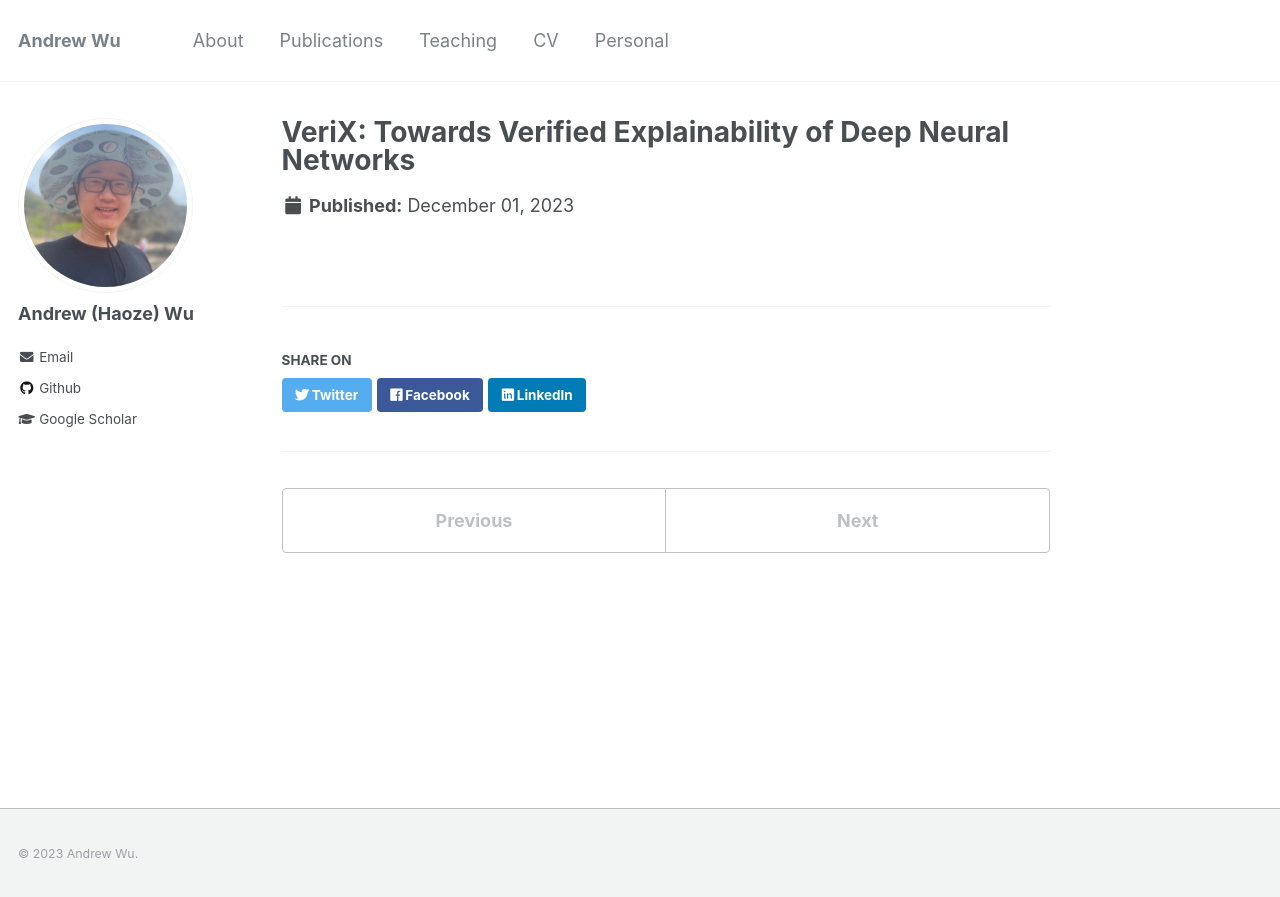
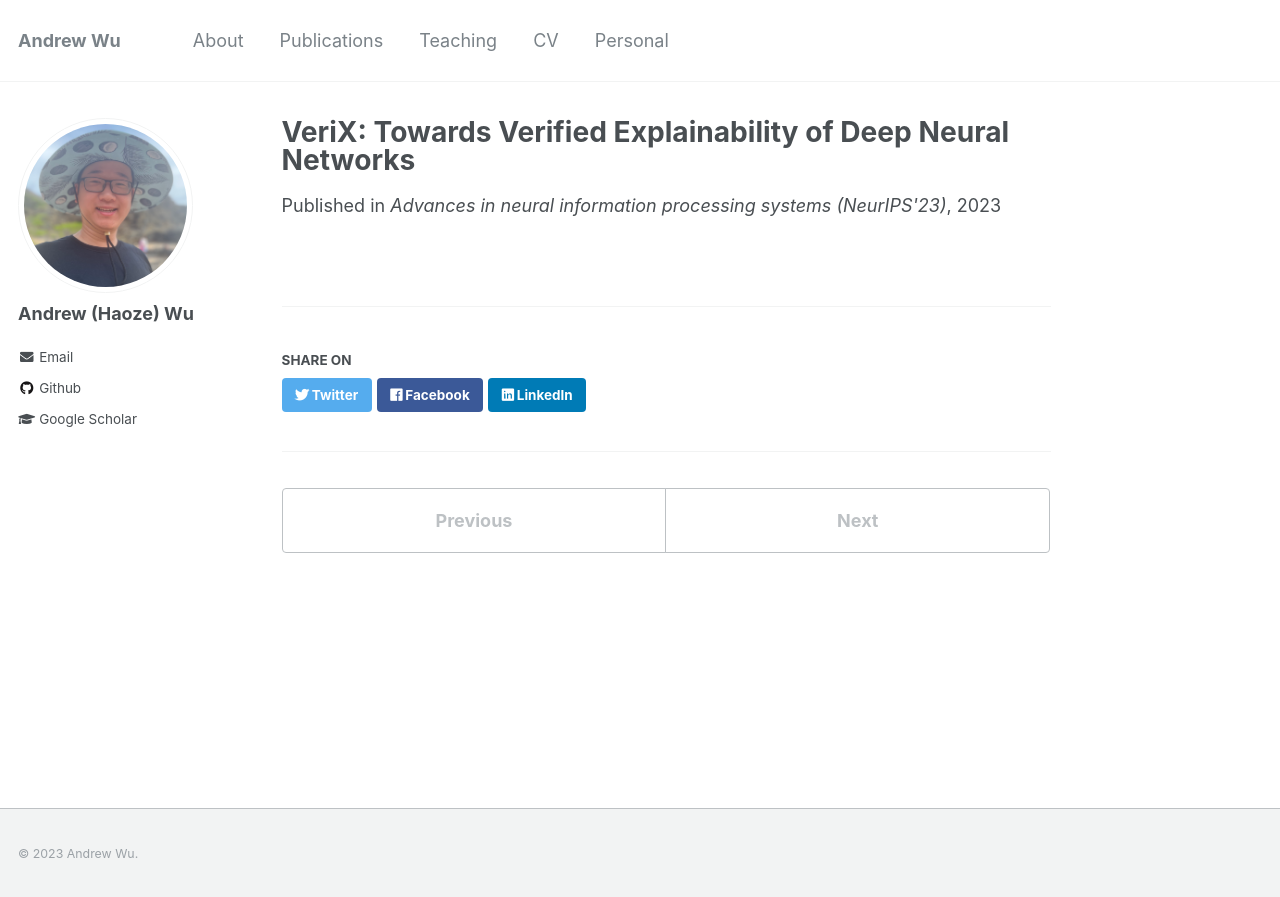
Before and after one commit to wu-haoze/wu-haoze.github.io, a Jekyll site: the page built from _publications/2023-12-1-verix.md, in a window 1280 px wide. Shown: the top 897 px of the page. Built offline with Jekyll 4.4.1, drawn with Linux system fonts in a browser that asks for light colours.

Commit message:
Update 2023-12-1-verix.md

```diff
--- a/_publications/2023-12-1-verix.md
+++ b/_publications/2023-12-1-verix.md
@@ -1,7 +1,7 @@
 ---
 title:  "VeriX: Towards Verified Explainability of Deep Neural Networks"
 collection: publications
-venue:
+venue: Advances in neural information processing systems (NeurIPS'23)
 bibtex:
 paperurl: 'https://arxiv.org/abs/2212.01051'
 codeurl:
```
Also changed, not shown: other parts of _publications/2023-12-1-verix.md (+0 -1 lines).
